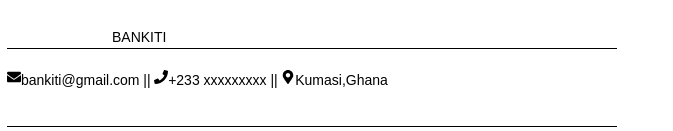
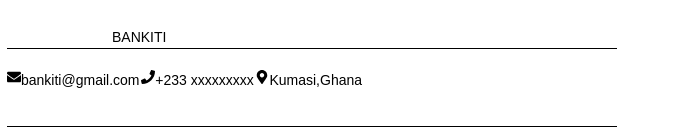
Before and after one commit to BANKITI/Finance-app-frontend-, a React (Vite) app in the folder finance-app/: page / in a window 1280 px wide. Shown: the part 4507-4638 px from the top of the page, without its empty margins (0-673 px from the left). Built offline with nearby package versions, Linux system fonts and the light colour scheme.

Commit message:
first commit

```diff
--- a/finance-app/src/components/Login.tsx
+++ b/finance-app/src/components/Login.tsx
@@ -55,7 +55,8 @@ const Login = () => {
         <form onSubmit={handleSubmit}>
           <h2 className="text-2xl  mb-6 text-center"> <div><b>Account Login</b></div>
 
-             <div>If you are already a member you can login with your email address and password.</div><hr />
+             <div>If you are already a member you can login with your email address and password.</div><br />
+             <hr className="border border-black" /><br />
 
           </h2>
 
@@ -116,7 +117,7 @@ const Login = () => {
 
         </form>
 
-        Don`t have an account? <div className='Log-button'><button onClick={() => navigate('/signup',{replace: true})}> <b>Login</b> </button></div>
+        Don`t have an account? <div className='Log-button'><button onClick={() => navigate('/signup',{replace: true})}> <b>Create one</b> </button></div>
 
 
       </div>
--- a/finance-app/src/pages/Home.tsx
+++ b/finance-app/src/pages/Home.tsx
@@ -268,9 +268,9 @@ const Home = () => {
       </div>
      <hr /><br />
 
-     <div className='flex items-center  gap-1'>
-      <p className='flex'><FaEnvelope/>bankiti@gmail.com ||</p>
-      <p className='flex'><FaPhone/>+233 xxxxxxxxx ||</p>
+     <div className='flex items-center  gap-0.5'>
+      <p className='flex'><FaEnvelope/>bankiti@gmail.com</p>
+      <p className='flex'><FaPhone/>+233 xxxxxxxxx </p>
       <p className='flex'><FaMapMarkerAlt/>Kumasi,Ghana</p>
 
      </div>
```
